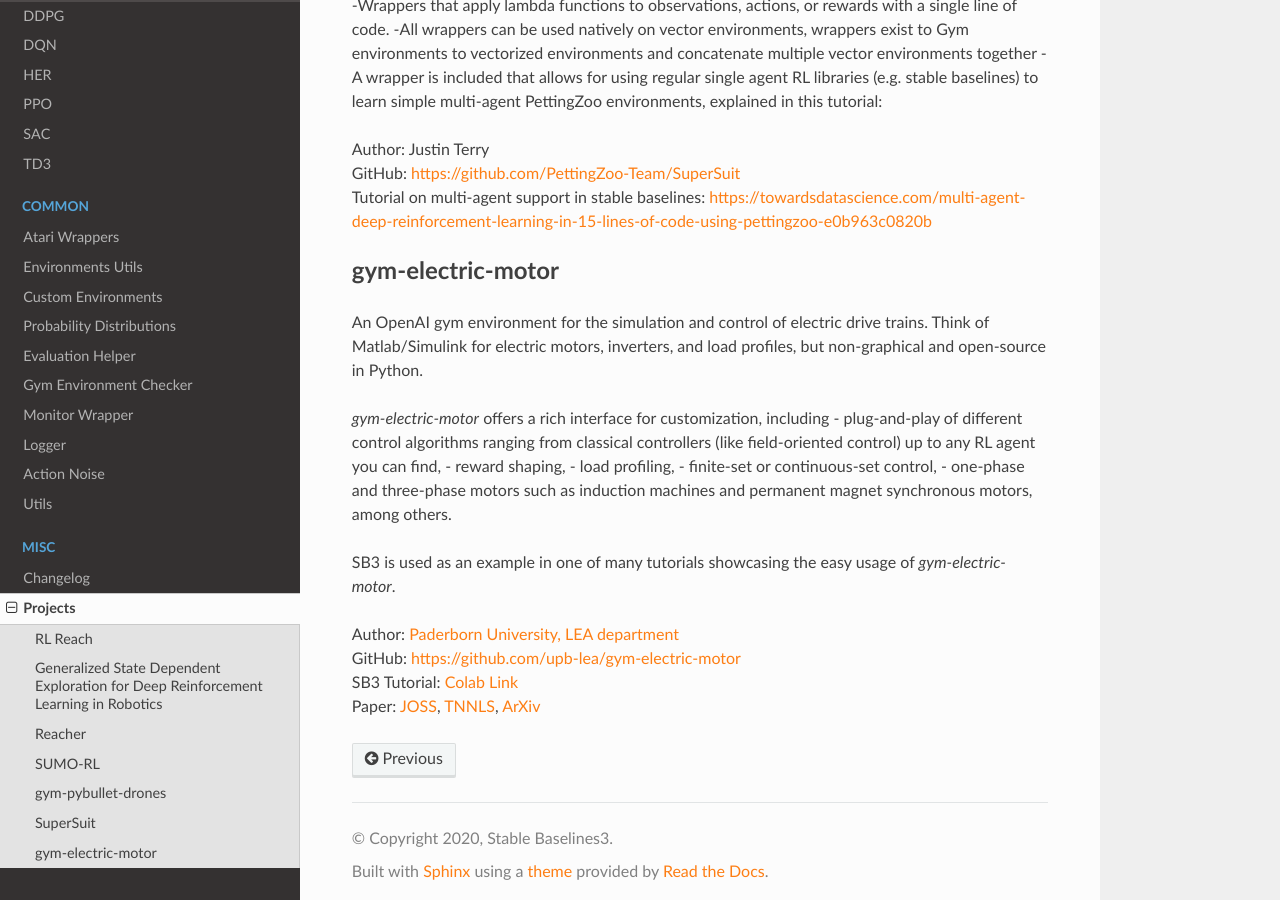
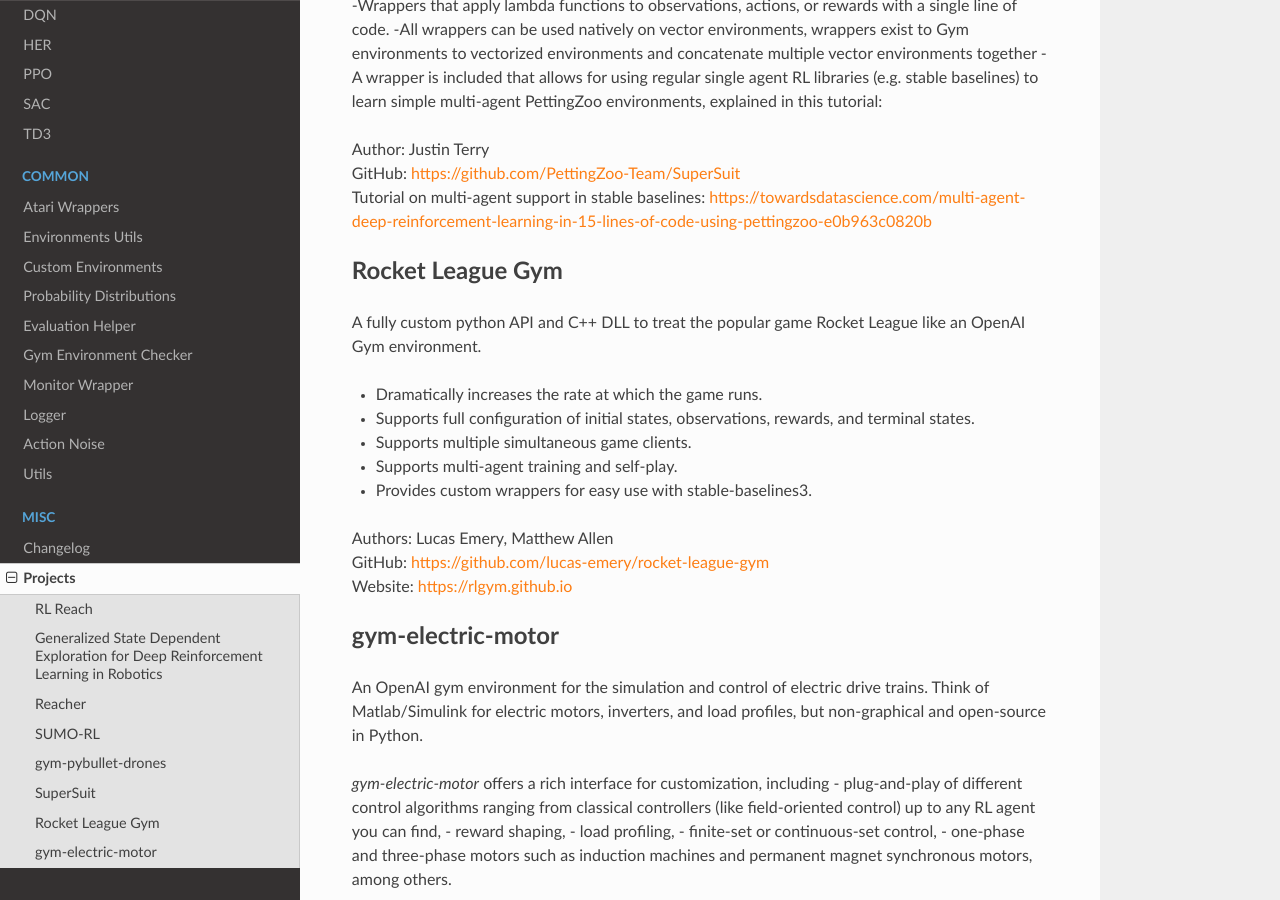
Before and after one commit to DLR-RM/stable-baselines3, a Sphinx documentation site: the page built from docs/misc/projects.rst, in a window 1280 px wide and 900 px high, scrolled down 1783 px. Built offline with Sphinx 7.4.7 and the Read the Docs theme 2.0.0, drawn with Linux system fonts in a browser that asks for light colours.

Commit message:
Add RLGym to project page (#576)
* Add RLGym to projects list.

Per the request in this issue on our repo: https://github.com/lucas-emery/rocket-league-gym/issues/24

* Update changelog documentation section

* Update changelog.rst

* Update docs/misc/projects.rst

Co-authored-by: Antonin RAFFIN <antonin.raffin@ensta.org>

```diff
--- a/docs/misc/changelog.rst
+++ b/docs/misc/changelog.rst
@@ -28,6 +28,7 @@
 
 Documentation:
 ^^^^^^^^^^^^^^
+- Add Rocket League Gym to list of supported projects (@AechPro)
 - Added gym-electric-motor to project page (@wkirgsn)
 
 
--- a/docs/misc/projects.rst
+++ b/docs/misc/projects.rst
@@ -75,6 +75,21 @@
 | GitHub: https://github.com/PettingZoo-Team/SuperSuit
 | Tutorial on multi-agent support in stable baselines: https://towardsdatascience.com/multi-agent-deep-reinforcement-learning-in-15-lines-of-code-using-pettingzoo-e0b963c0820b
 
+Rocket League Gym
+-----------------
+
+A fully custom python API and C++ DLL to treat the popular game Rocket League like an OpenAI Gym environment.
+
+- Dramatically increases the rate at which the game runs.
+- Supports full configuration of initial states, observations, rewards, and terminal states.
+- Supports multiple simultaneous game clients.
+- Supports multi-agent training and self-play.
+- Provides custom wrappers for easy use with stable-baselines3.
+
+| Authors: Lucas Emery, Matthew Allen
+| GitHub: https://github.com/lucas-emery/rocket-league-gym
+| Website: https://rlgym.github.io
+
 gym-electric-motor
 -------------------
 
```
Also changed, not shown: other parts of docs/misc/changelog.rst (+1 -1 lines).
